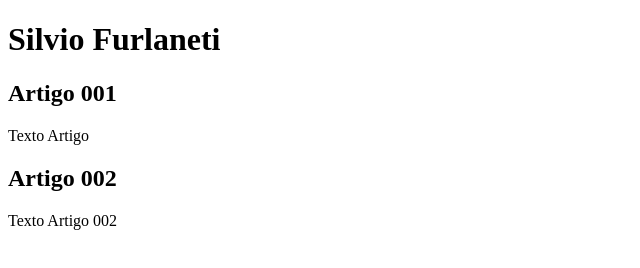
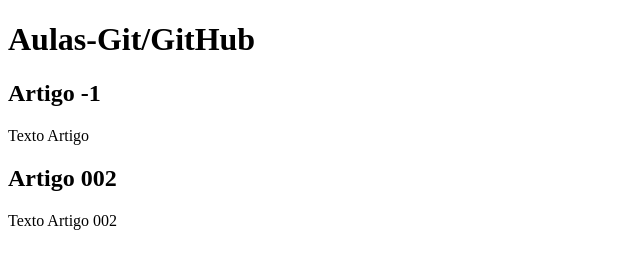
Before and after one commit to Furlaneti/projeto-site, a plain HTML site: page index.html in a window 1280 px wide. Shown: the whole page, without its empty margins (0-640 px from the left). Drawn offline with Linux system fonts and the light colour scheme.

Commit message:
Branch conteúdo

```diff
--- a/index.html
+++ b/index.html
@@ -3,15 +3,15 @@
 <head>
      <meta charset="UTF-8">
      <meta name="viewport" content="width=device-width, initial-scale=1.0">
-     <title>Olá tudo bem?</title>
+     <title>Git/GitHub</title>
 </head>
 <body>
      <main>
           <head>
-               <h1>Silvio Furlaneti</h1>
+               <h1>Aulas-Git/GitHub</h1>
           </head>
           <article>
-               <h2>Artigo 001</h2>
+               <h2>Artigo -1</h2>
                <p>Texto Artigo</p>
           </article>
           <article>
```
